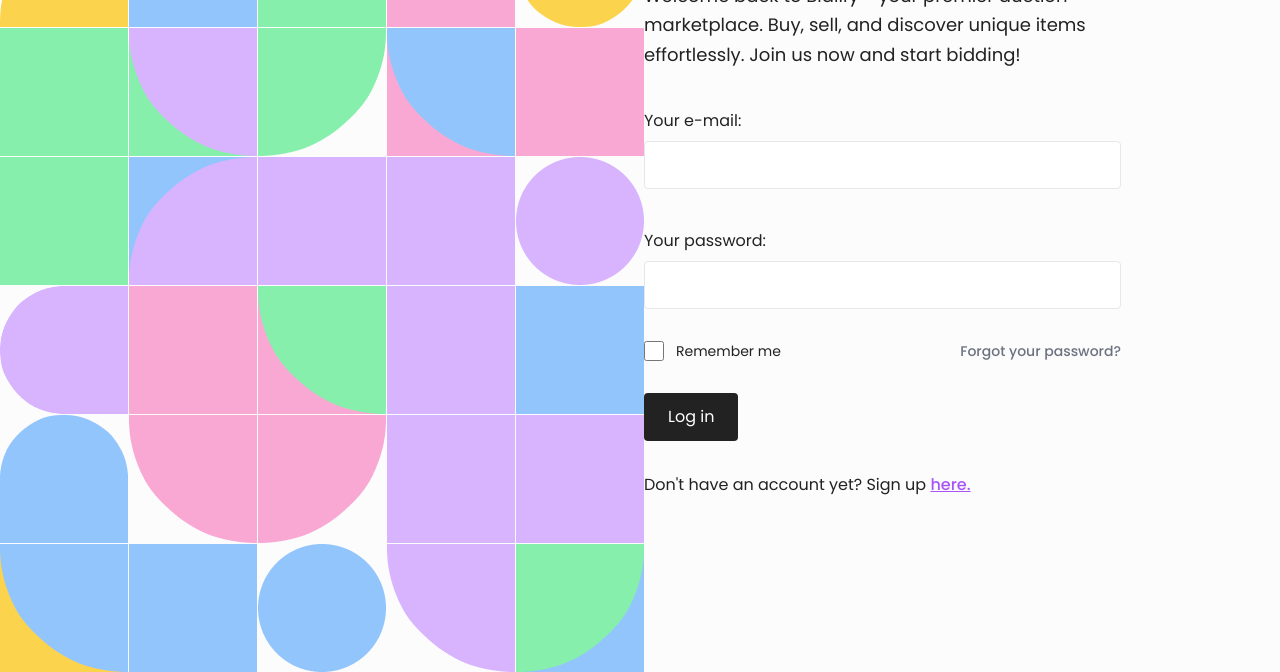
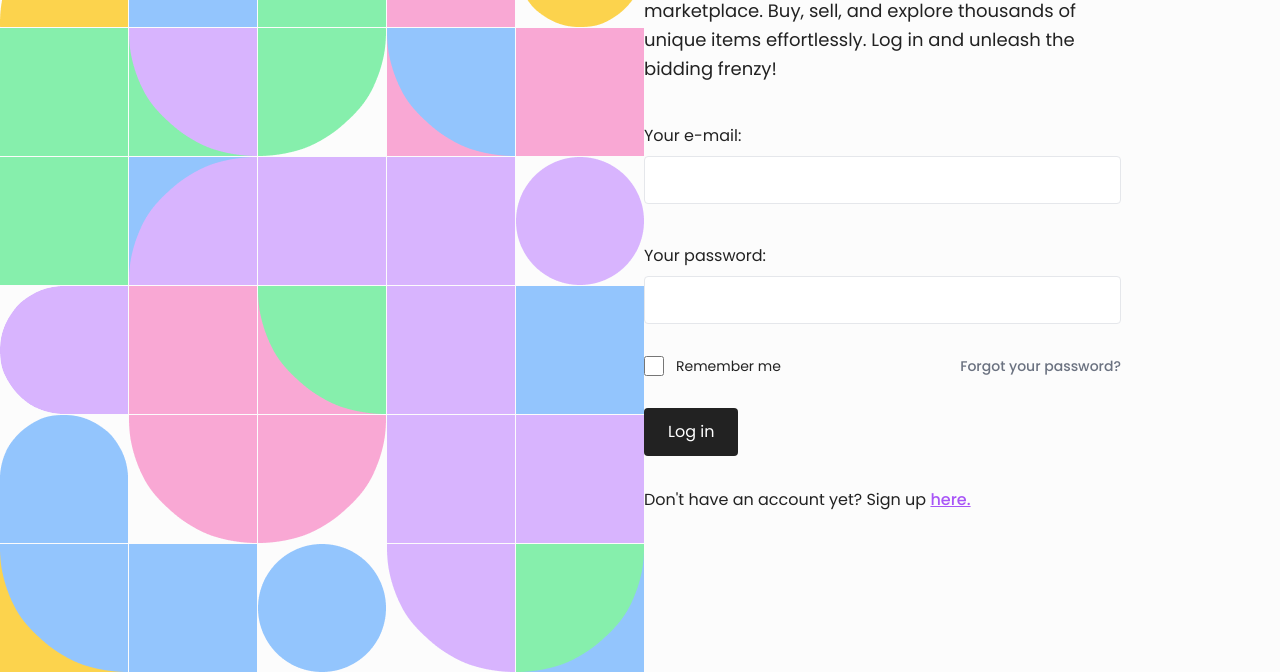
Before and after one commit to viniccius-dev/Bidify-SP2, a website: page pages/login/index.html in a window 1280 px wide. Shown: the part 179-851 px from the top of the page. Drawn offline with Linux system fonts and the light colour scheme.

Commit message:
Update index.html

```diff
--- a/pages/login/index.html
+++ b/pages/login/index.html
@@ -59,7 +59,7 @@
 
         <div class="w-1/2">
             <h1 class="text-3xl font-bold 2xl:mb-6">Log in.</h1>
-            <p class="leading-relaxed w-3/4 text-lg">Welcome back to Bidlify - your premier auction marketplace. Buy, sell, and discover unique items effortlessly. Join us now and start bidding!</p>
+            <p class="leading-relaxed w-3/4 text-lg">Welcome back to Bidlify - your premier auction marketplace. Buy, sell, and explore thousands of unique items effortlessly. Log in and unleash the bidding frenzy!</p>
 
             <div class="flex flex-col gap-2 pt-10">
                 <label for="email">Your e-mail:</label>
```
